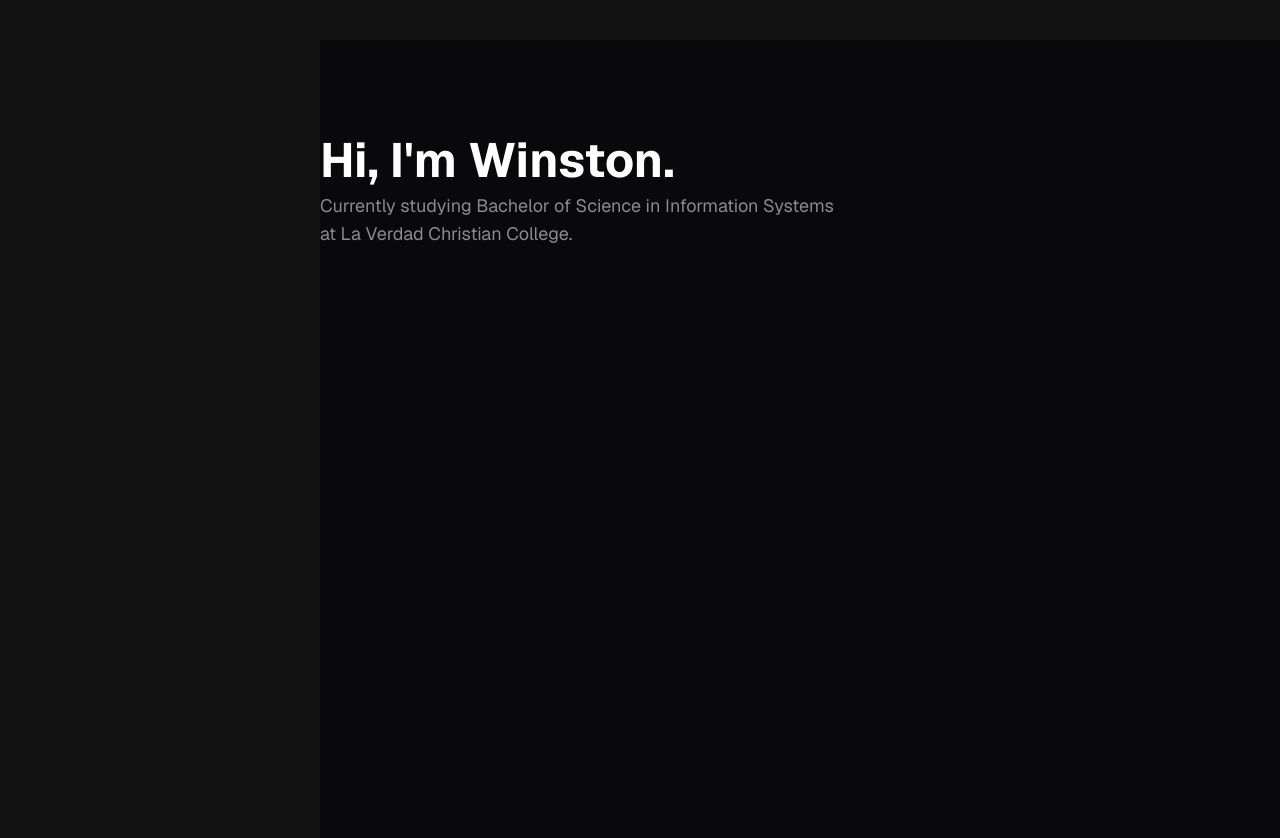
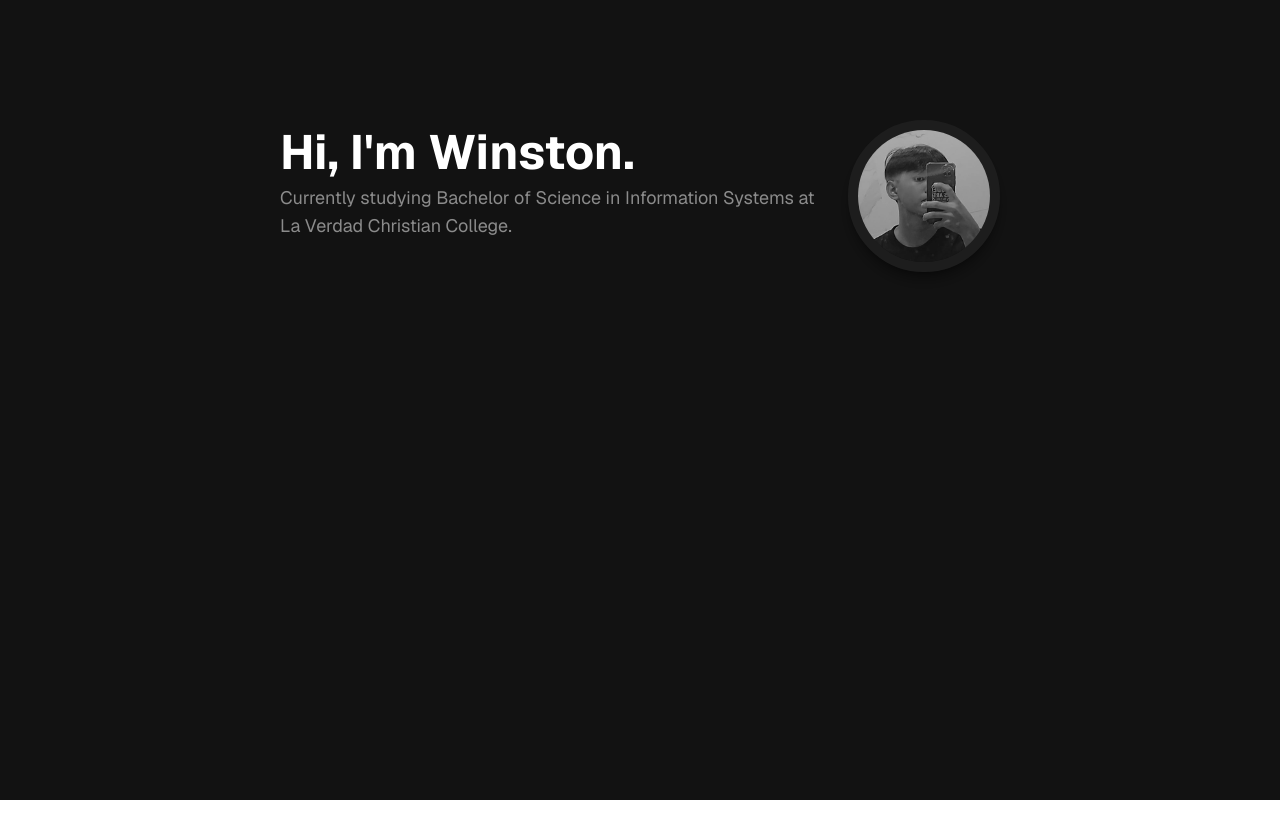
Before and after one commit to wgultiano/builtbywinst, a React (Vite) app: page / in a window 1280 px wide. After the commit the page ends 800 px from the top, so only its background shows below. Built offline with nearby package versions, Linux system fonts and the light colour scheme.

Commit message:
feat: add and style profile image in hero section

```diff
--- a/src/App.jsx
+++ b/src/App.jsx
@@ -1,16 +1,33 @@
+import Profile from './assets/profile.jpg';
 import './App.css';
 
 function App() {
   return (
-    <div className="bg-[#121212] pt-10 pl-80 font-geist">
-      <section className="flex flex-col min-h-screen bg-[#09090b] text-white section">
-        <h1 className="text-5xl font-bold text-start pt-24">
-          Hi, I'm Winston.
-        </h1>
-        <p className="text-[#8B8B8B] text-lg text-start pt-2">
-          Currently studying Bachelor of Science in Information Systems
-          <br />
-          at La Verdad Christian College.</p>
+    <div className="bg-[#121212] min-h-screen font-geist">
+      <section className="max-w-3xl mx-auto px-6 pt-32 text-white">
+
+        <div className="flex flex-col-reverse sm:flex-row justify-between items-start gap-8">
+          <div className="flex-1">
+            <h1 className="text-5xl font-bold text-start">
+              Hi, I'm Winston.
+            </h1>
+
+            <p className="text-[#8B8B8B] text-lg text-start pt-2">
+              Currently studying Bachelor of Science
+              in Information Systems at La Verdad
+              Christian College.
+            </p>
+          </div>
+
+          <div className="mb-6 sm:-translate-y-2">
+          <img
+            src={Profile}
+            alt="Profile"
+            className="w-38 h-38 rounded-full object-cover grayscale brightness-75 border-[10px] border-[#272727] shadow-lg shadow-black/40"/>
+          </div>
+
+        </div>
+
       </section>
     </div>
   );
```
Also changed, not shown: src/assets/profile.jpg (added).
